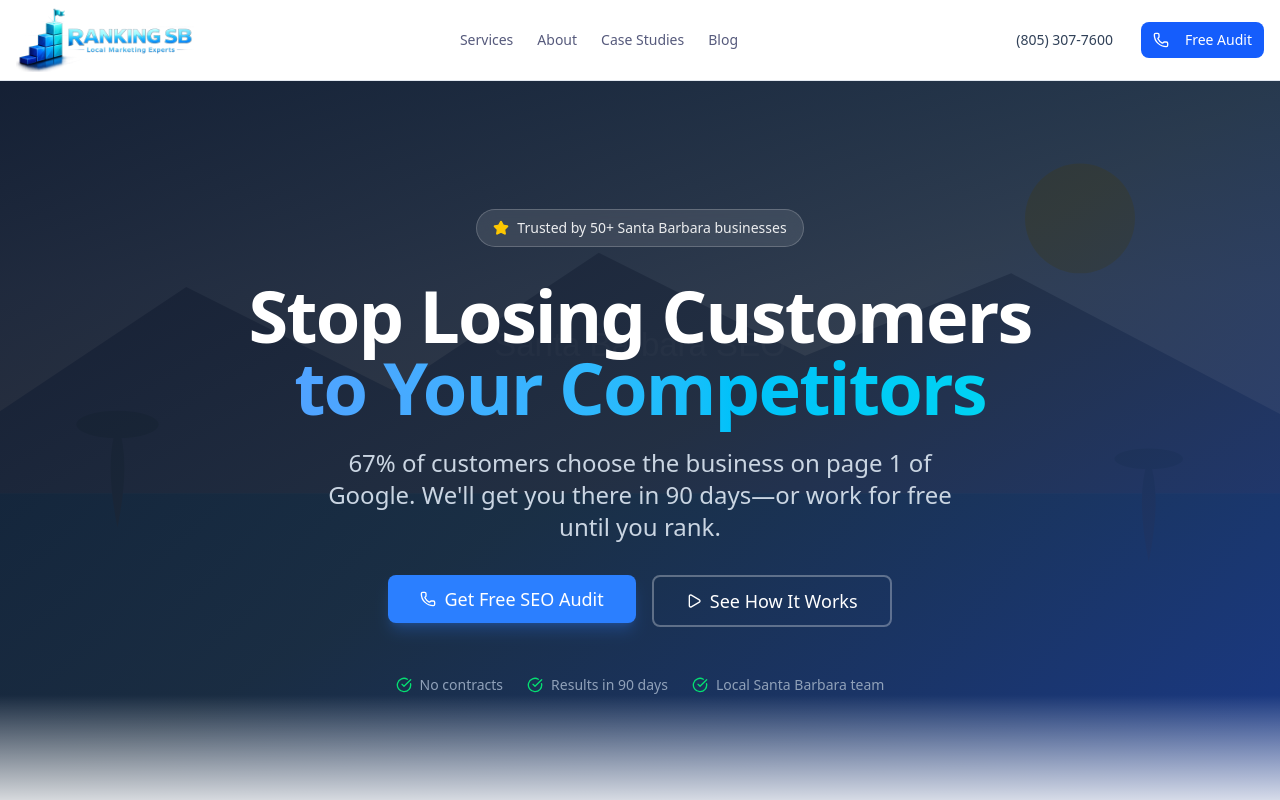
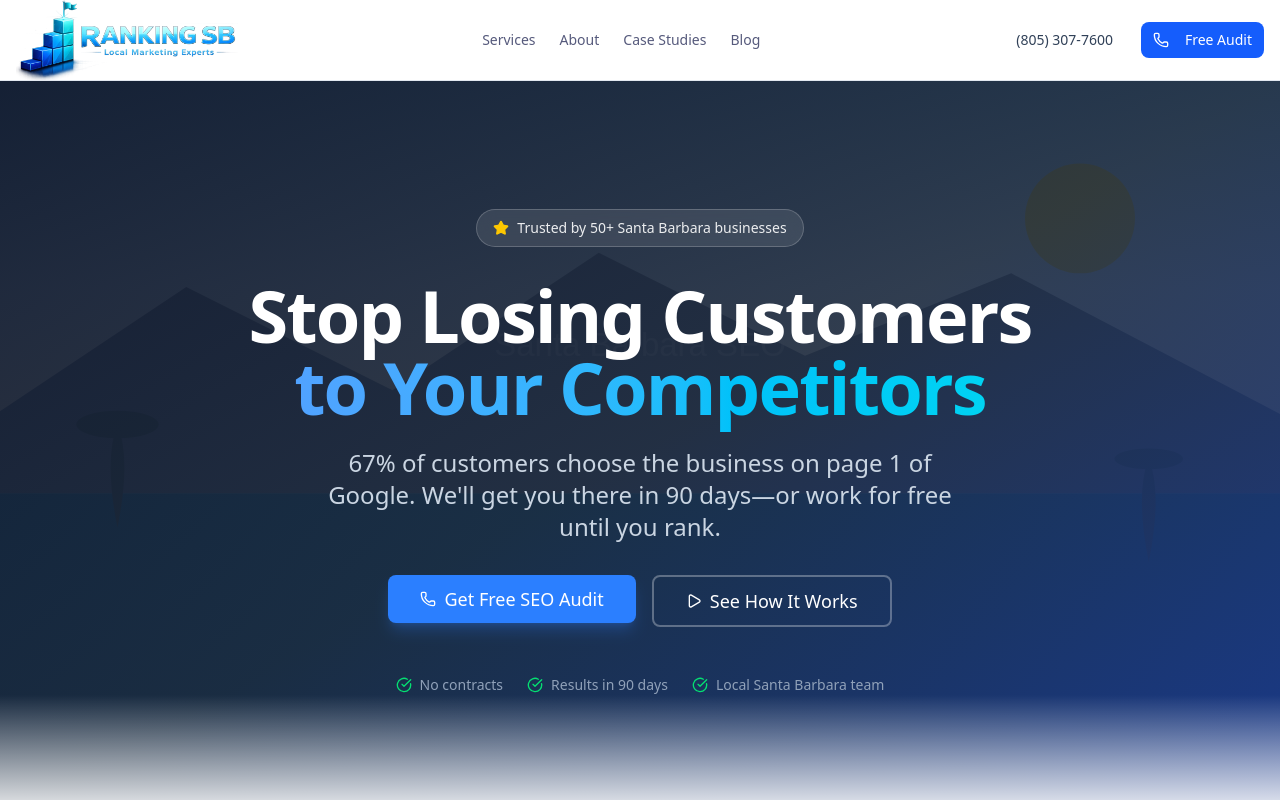
Before and after one commit to carpefukendiem/rankingsb-web, a Next.js app in the folder projects/rankingsb/web/my-app/: page / in a window 1280 px wide. Shown: the top 800 px of the page. Built offline with nearby package versions, Linux system fonts and the light colour scheme.

Commit message:
Autosave: 2026-02-23 00:50:49 - Workspace sync

```diff
--- a/projects/rankingsb/web/my-app/components/layout/Header.tsx
+++ b/projects/rankingsb/web/my-app/components/layout/Header.tsx
@@ -12,12 +12,13 @@ export function Header() {
     <header className="sticky top-0 z-50 w-full border-b bg-background/95 backdrop-blur supports-[backdrop-filter]:bg-background/60">
       <div className="container mx-auto px-4">
         <div className="flex h-20 items-center justify-between">
-          {/* Logo - Natural shape, not forced circle */}
+          {/* Logo - Full visibility, natural size */}
           <Link href="/" className="flex items-center">
             <img
               src="/logo.webp"
               alt="Rankingsb Local SEO Agency Santa Barbara"
-              className="h-16 w-auto object-contain"
+              className="max-h-20 w-auto object-contain"
+              style={{ maxHeight: '80px', width: 'auto' }}
             />
           </Link>
 
```
